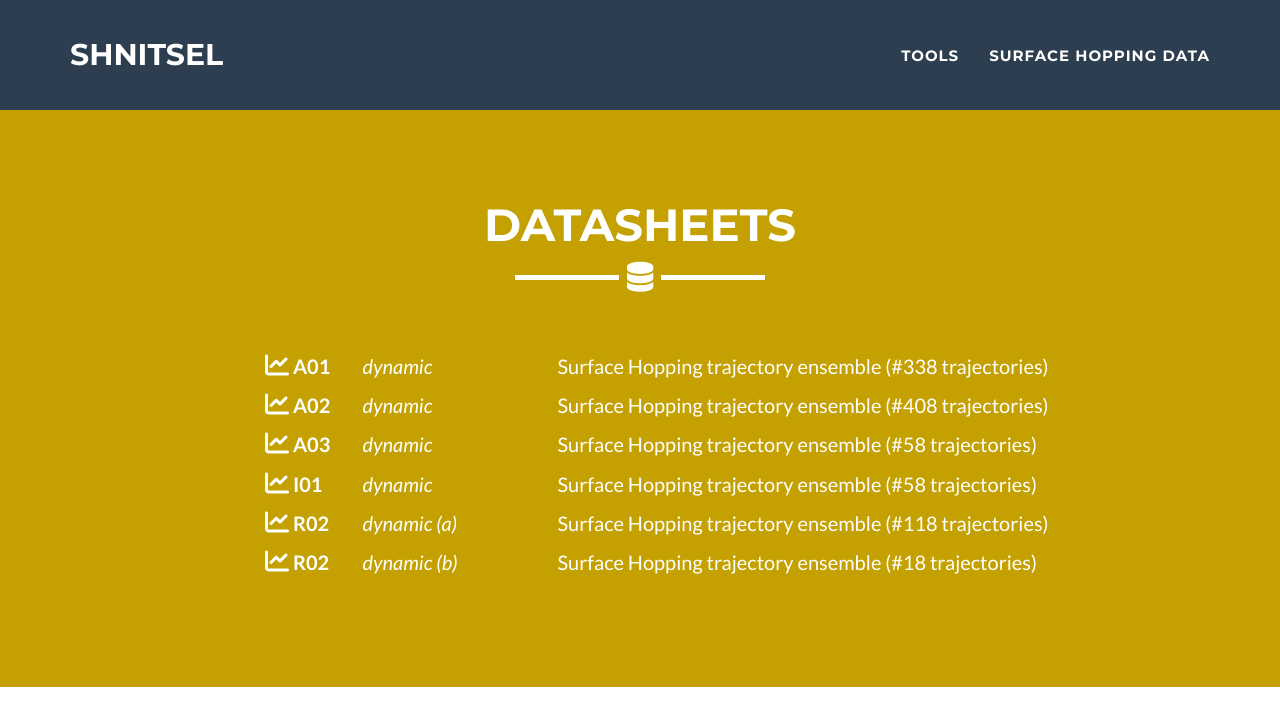
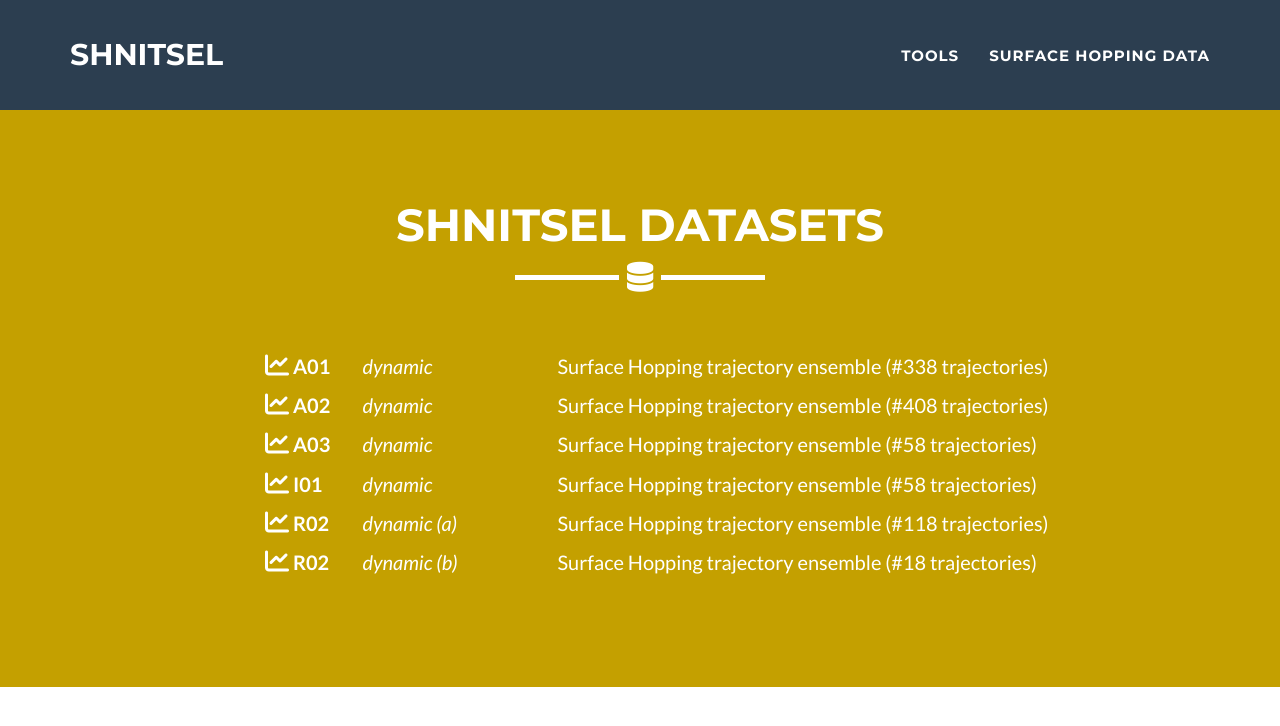
Before and after one commit to SHNITSEL/shnitsel.github.io, a Jekyll site: the page built from _molecules/index.html, in a window 1280 px wide and 900 px high. Shown: the top 726 px of the window. Built offline with Jekyll 4.4.1, drawn with Linux system fonts in a browser that asks for light colours.

Commit message:
Update index.html

```diff
--- a/_molecules/index.html
+++ b/_molecules/index.html
@@ -12,7 +12,7 @@
         <div class="container">
           <div class="row">
             <div class="col-lg-12 text-center">
-              <h2>Datasheets</h2>
+              <h2>SHNITSEL Datasets</h2>
               <hr class="star-light">
             </div>
           </div>
```
